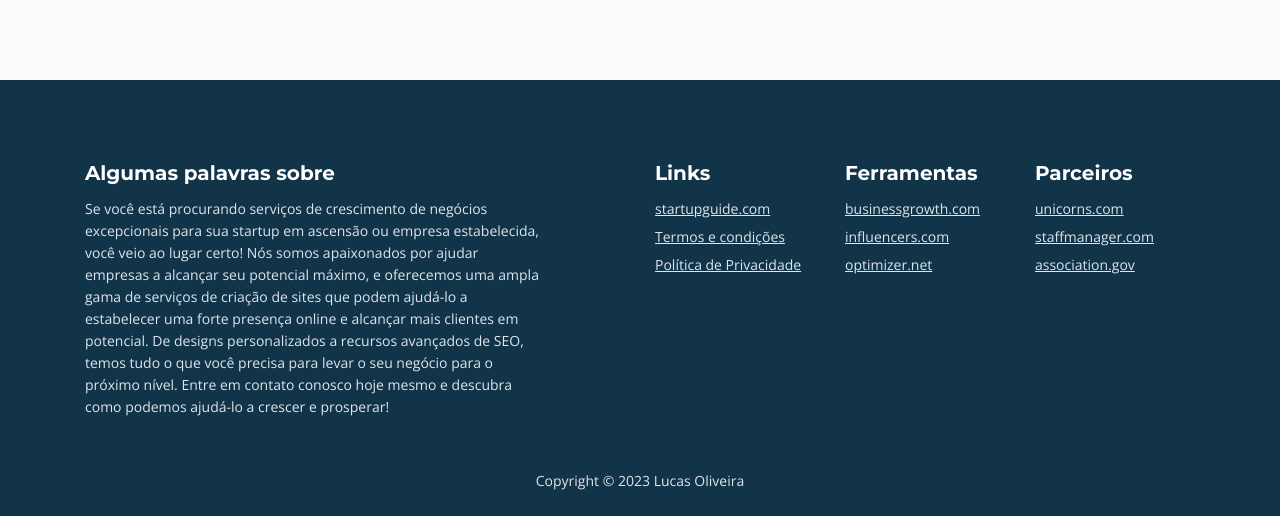
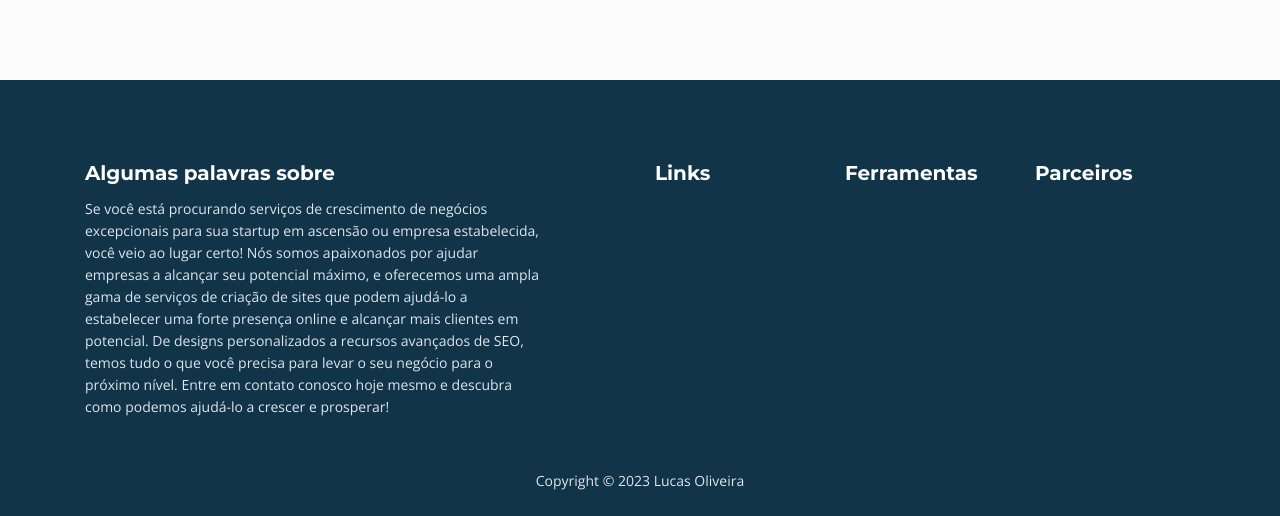
Before and after one commit to Dylucas07/LOINFOTECH, a plain HTML site: page index.html in a window 1280 px wide. Shown: the part 5296-5812 px from the top of the page. Drawn offline with nearby package versions, Linux system fonts and the light colour scheme.

Commit message:
Update index.html

```diff
--- a/index.html
+++ b/index.html
@@ -498,13 +498,7 @@
                         <h4>Links</h4>
                         <ul class="list-unstyled li-space-lg white">
                             <li>
-                                <a class="white" href="#your-link">startupguide.com</a>
-                            </li>
-                            <li>
-                                <a class="white" href="terms-conditions.html">Termos e condições</a>
-                            </li>
-                            <li>
-                                <a class="white" href="privacy-policy.html">Política de Privacidade</a>
+
                             </li>
                         </ul>
                     </div> <!-- fim do contêiner de texto -->
@@ -514,13 +508,7 @@
                         <h4>Ferramentas</h4>
                         <ul class="list-unstyled li-space-lg">
                             <li>
-                                <a class="white" href="#your-link">businessgrowth.com</a>
-                            </li>
-                            <li>
-                               <a class="white" href="#your-link">influencers.com</a>
-                            </li>
-                            <li class="mídia">
-                                <a class="white" href="#your-link">optimizer.net</a>
+
                             </li>
                         </ul>
                     </div> <!-- end of text-container -->
@@ -530,13 +518,7 @@
                         <h4>Parceiros</h4>
                         <ul class="list-unstyled li-space-lg">
                             <li>
-                                <a class="white" href="#your-link">unicorns.com</a>
-                            </li>
-                            <li>
-                                <a class="white" href="#your-link">staffmanager.com</a>
-                            </li>
-                            <li>
-                                <a class="white" href="#your-link">association.gov</a>
+
                             </li>
                         </ul>
                     </div> <!-- end of text-container -->
```
